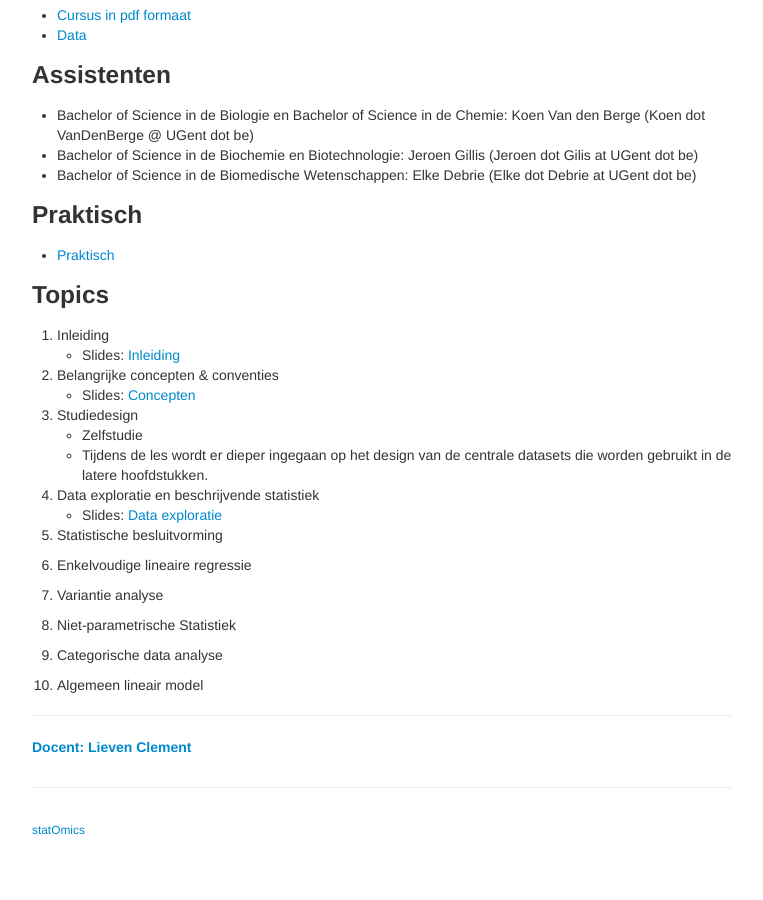
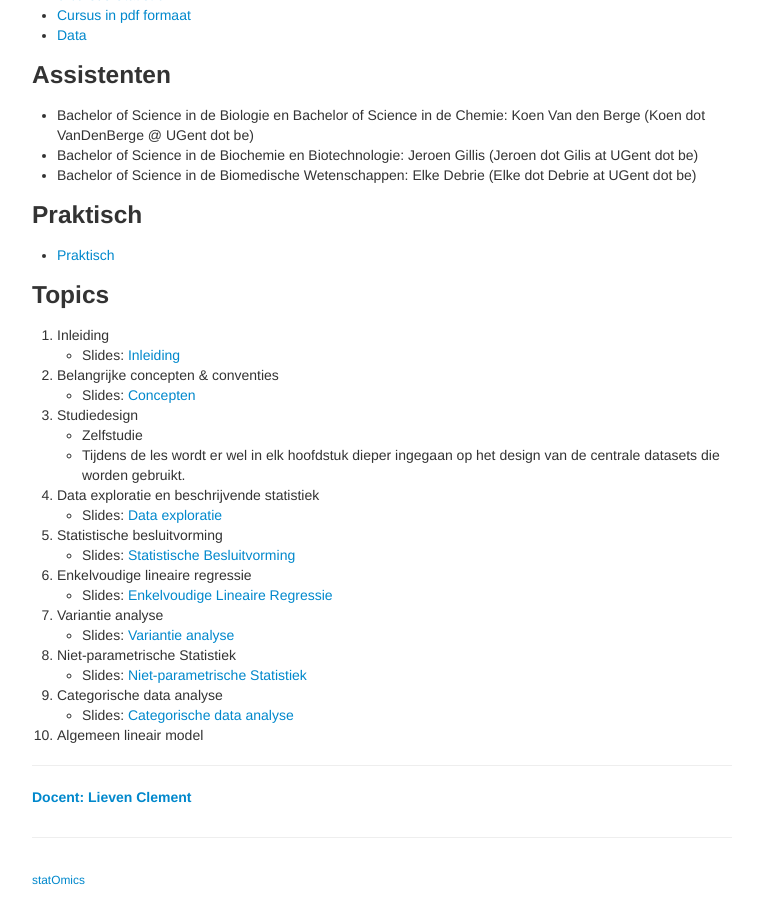
Before and after one commit to adder/statistiekBasisCursus, a Jekyll site: the page built from index.md, in a window 1280 px wide and 900 px high, scrolled down 1320 px. Shown: the whole window, without its empty margins (258-1021 px from the left). Built offline with Jekyll 4.4.1, drawn with Linux system fonts in a browser that asks for light colours; before the commit the page ends 2170 px from its top, so only the background shows below that.

Commit message:
update presentations

```diff
--- a/index.md
+++ b/index.md
@@ -48,20 +48,25 @@ Er wordt verwacht dat u de cursus grondig studeert ter voorbereiding van het exa
 
   3. Studiedesign
   - Zelfstudie
-  - Tijdens de les wordt er dieper ingegaan op het design van de centrale datasets die worden gebruikt in de latere hoofdstukken.
+  - Tijdens de les wordt er wel in elk hoofdstuk dieper ingegaan op het design van de centrale datasets die worden gebruikt.
 
   4. Data exploratie en beschrijvende statistiek
   - Slides: [Data exploratie](assets/04-DataExploratie.pdf)
 
   5. Statistische besluitvorming
+  - Slides: [Statistische Besluitvorming](assets/05-StatisticalInference.pdf)
 
   6. Enkelvoudige lineaire regressie
+  - Slides: [Enkelvoudige Lineaire Regressie](assets/06-LineaireRegressie.pdf )
 
   7. Variantie analyse
+  - Slides: [Variantie analyse](assets/07-Anova.pdf)
 
   8. Niet-parametrische Statistiek
+  - Slides: [Niet-parametrische Statistiek](assets/08-NietParametrischeStatistiek.pdf)
 
   9. Categorische data analyse
+  - Slides: [Categorische data analyse](assets/09-CategorischeDataAnalyse.pdf)
 
   10. Algemeen lineair model
 
```
Also changed, not shown: 5 other files.
